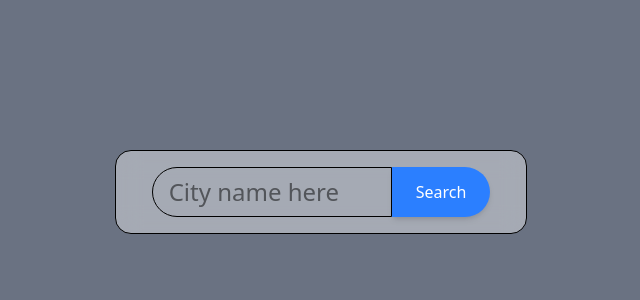
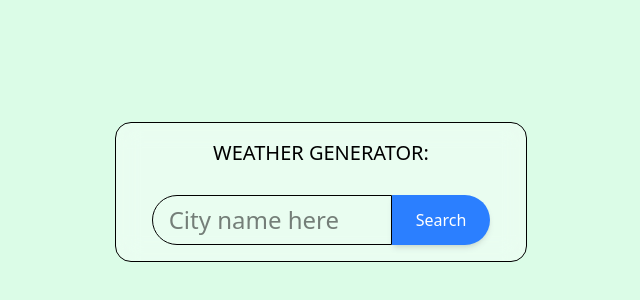
Before and after one commit to exeRik/Weatherapp, a React (Vite) app: page / in a window 1280 px wide. Shown: the part 208-508 px from the top of the page, without its empty margins (319-959 px from the left). Built offline with nearby package versions, Linux system fonts and the light colour scheme.

Commit message:
few changess with the bg

```diff
--- a/src/components/Weatherr.jsx
+++ b/src/components/Weatherr.jsx
@@ -46,22 +46,26 @@ const Weatherr = () => {
   };
 
 const chooseBgClass = () => {
-  if (!data || !data.current || !data.current.condition) return "bg-gray-500";
+  if (!data || !data.current || !data.current.condition) return "bg-green-100";
 
   const condition = data.current.condition.text.toLowerCase();
 
-  if (condition.includes("sun")) return "bg-yellow-500";
-  if (condition.includes("rain")) return "bg-blue-500";
-  if (condition.includes("cloud")) return "bg-gray-700";
+  if (condition.includes("sun")) return "bg-yellow-200";
+  if (condition.includes("rain")) return "bg-blue-200";
+  if (condition.includes("cloud")) return "bg-gray-300";
 
-  return "bg-gray-400";
+  return "bg-green-200";
 };
 
 
   return (
     <div className={`flex items-center justify-center h-screen ${chooseBgClass()}`}>
       <div className="border border-2xl bg-white/40 backdrop-blur-md shadow-6xl rounded-2xl max-w-150 p-9 py-4 flex flex-col items-center">
+
         {/* Input Section */}
+
+        <div className="text-xl">WEATHER GENERATOR:<br/><br/></div>
+
         <div className="flex">
           <input
             type="text"
```
